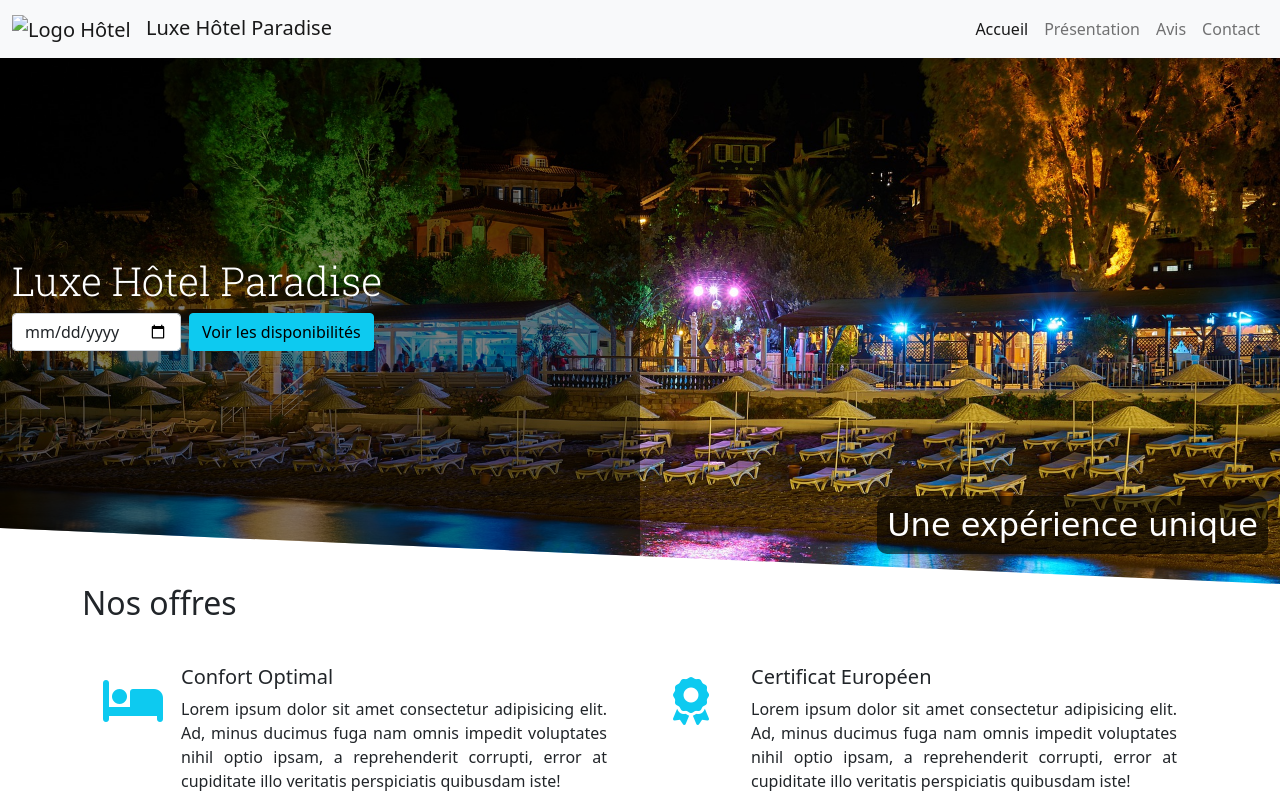
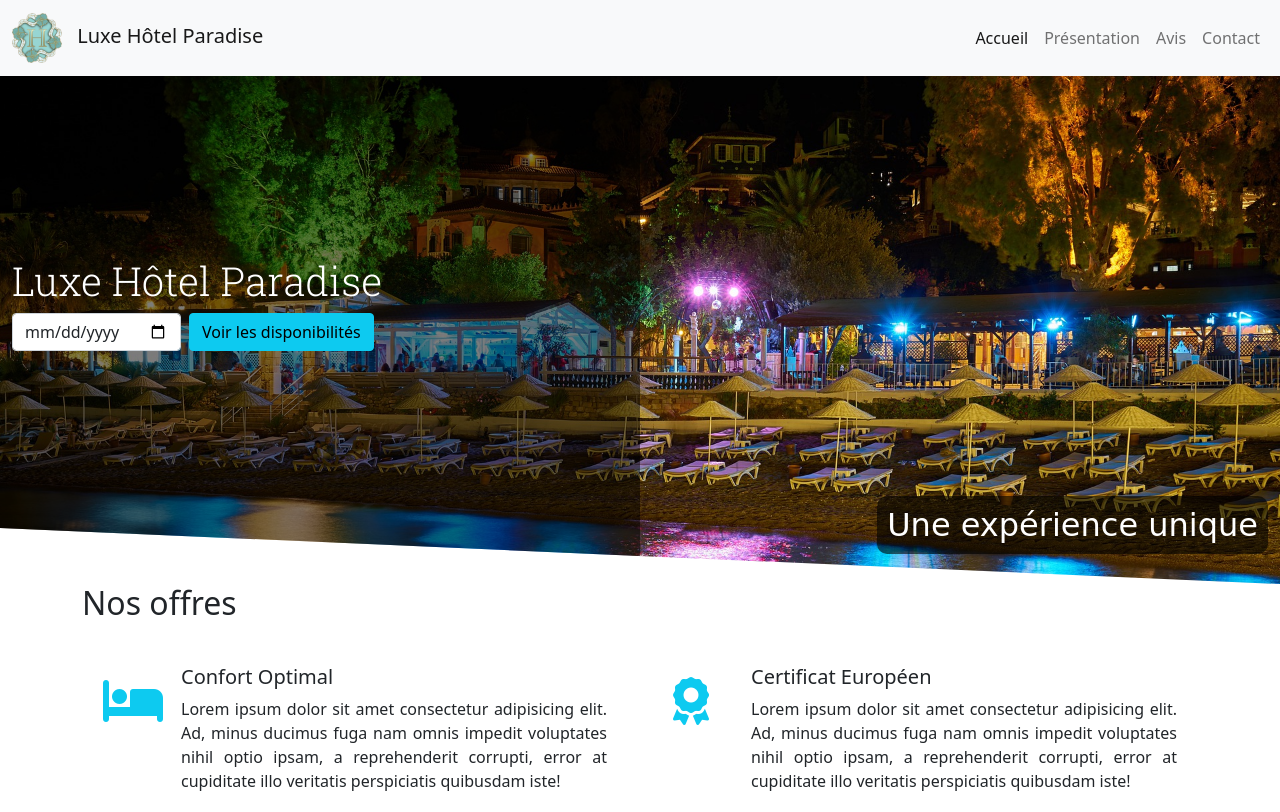
Before and after one commit to NicoDev69/cv-nicolas-darbon, a plain HTML site: page index-boostrap2.html in a window 1280 px wide. Shown: the top 812 px of the page. Drawn offline with nearby package versions, Linux system fonts and the light colour scheme; files that its build step writes are made by us from their sources; files whose address does not match are found by name; a web font is replaced by a local one.

Commit message:
Update index-boostrap2.html

```diff
--- a/index-boostrap2.html
+++ b/index-boostrap2.html
@@ -15,8 +15,8 @@
     <!-- Bootstrap CSS -->
     <link href="https://cdn.jsdelivr.net/npm/bootstrap@5.0.2/dist/css/bootstrap.min.css" rel="stylesheet" integrity="sha384-EVSTQN3/azprG1Anm3QDgpJLIm9Nao0Yz1ztcQTwFspd3yD65VohhpuuCOmLASjC" crossorigin="anonymous">
 
-    <link rel="stylesheet" href="./styles.css">
-    <link rel="shortcut icon" href="./img/logo.png">
+    <link rel="stylesheet" href="./boostrap-project2/styles.css">
+    <link rel="shortcut icon" href="./boostrap-project2/img/logo.png">
 
     <title>Projet One Responsive</title>
   </head>
@@ -26,7 +26,7 @@
     <nav class="navbar navbar-expand-lg navbar-light bg-light fixed-top">
       <div class="container-fluid">
         <a class="navbar-brand" href="#haut">
-          <img src="./img/logo.png" alt="Logo Hôtel"> Luxe Hôtel Paradise
+          <img src="./boostrap-project2/img/logo.png" alt="Logo Hôtel"> Luxe Hôtel Paradise
         </a>
         <button class="navbar-toggler" type="button" data-bs-toggle="collapse" data-bs-target="#navbarNavAltMarkup" aria-controls="navbarNavAltMarkup" aria-expanded="false" aria-label="Toggle navigation">
           <span class="navbar-toggler-icon"></span>
```
